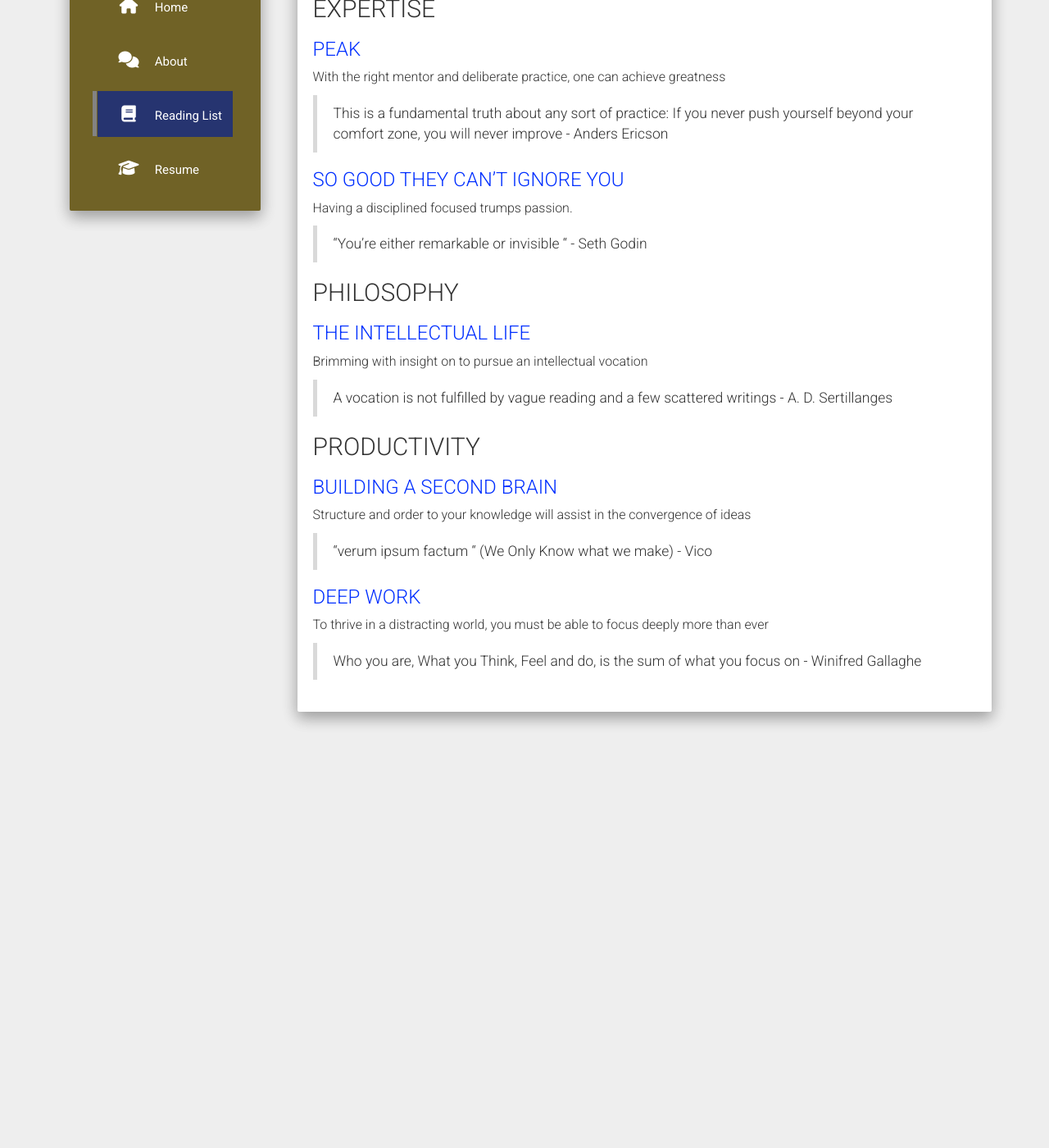
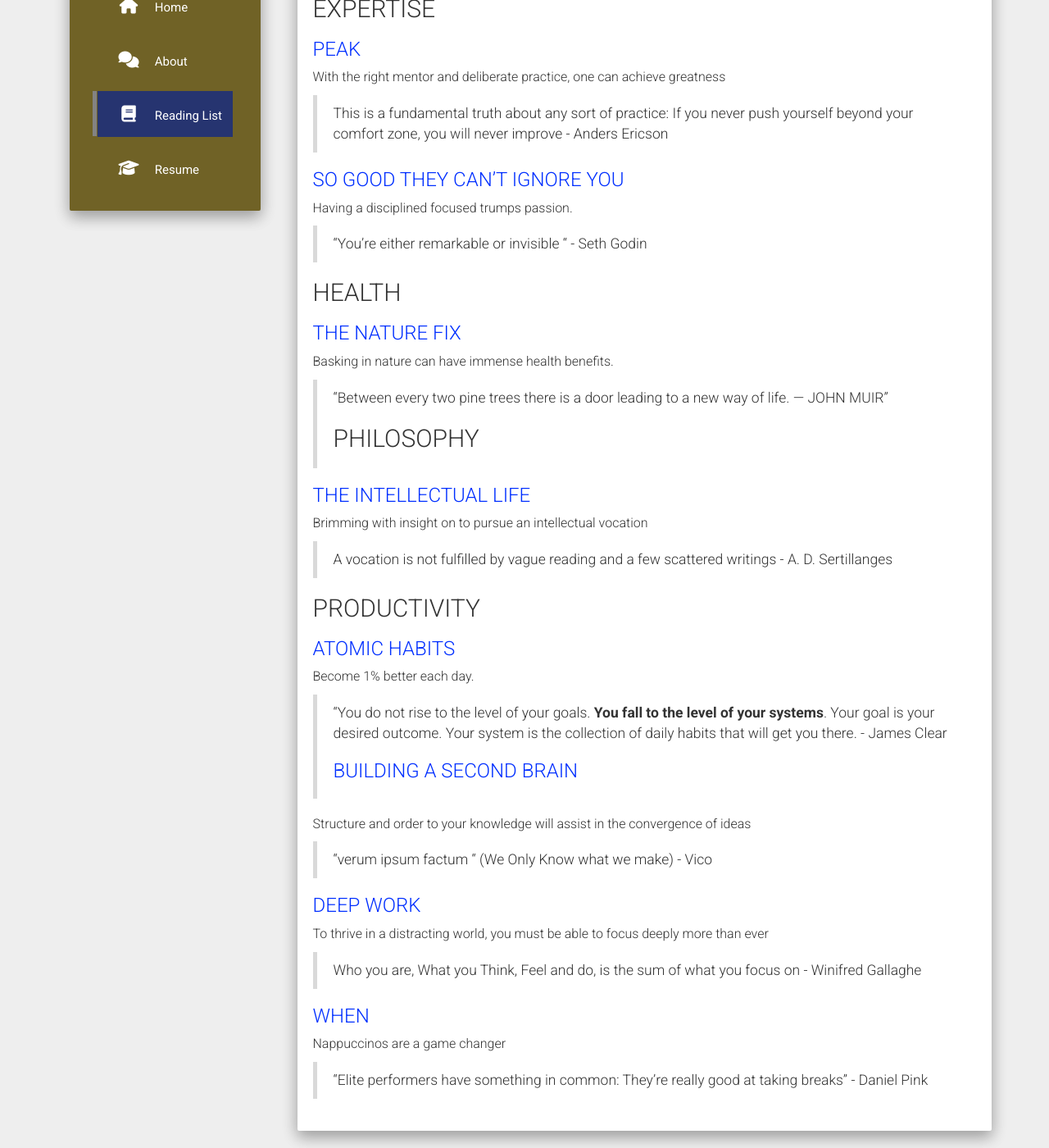
Before and after one commit to azotheblue/blog, a Jekyll site: the page built from readinglist.md, in a window 1280 px wide and 1400 px high, scrolled down 309 px. Shown: the whole window at 82% size. Built offline with Jekyll 4.4.1, drawn with Linux system fonts in a browser that asks for light colours; nearby versions of some CDN libraries; before the commit the page ends 1198 px from its top, so only the background shows below that.

Commit message:
Update readinglist.md

```diff
--- a/readinglist.md
+++ b/readinglist.md
@@ -17,6 +17,13 @@ Having a disciplined focused trumps passion.
 
 > "You're either remarkable or invisible " - Seth Godin
 
+## HEALTH
+
+### [THE NATURE FIX](https://a.co/d/1M4Mgbl)
+
+Basking in nature can have immense health benefits.
+
+> “Between every two pine trees there is a door leading to a new way of life. — JOHN MUIR”
 ## PHILOSOPHY
 
 ### [THE INTELLECTUAL LIFE](https://www.amazon.com/Intellectual-Life-Spirit-Conditions-Methods/dp/0813206464)
@@ -26,6 +33,12 @@ Brimming with insight on to pursue an intellectual vocation
 > A vocation is not fulfilled by vague reading and a few scattered writings - A. D. Sertillanges
 
 ## PRODUCTIVITY
+
+### [ATOMIC HABITS](https://a.co/d/5As08A2)
+
+Become 1% better each day.
+
+> “You do not rise to the level of your goals. **You fall to the level of your systems**. Your goal is your desired outcome. Your system is the collection of daily habits that will get you there. - James Clear
 ### [BUILDING A SECOND BRAIN](https://a.co/d/6aG4rNe)
 
 Structure and order to your knowledge will assist in the convergence of ideas
@@ -37,3 +50,9 @@ Structure and order to your knowledge will assist in the convergence of ideas
 To thrive in a distracting world, you must be able to focus deeply more than ever
 
 >  Who you are, What you Think, Feel and do, is the sum of what you focus on - Winifred Gallaghe
+
+### [WHEN](https://a.co/d/eL0VBa6)
+
+Nappuccinos are a game changer
+
+> “Elite performers have something in common: They’re really good at taking breaks” - Daniel Pink
```
